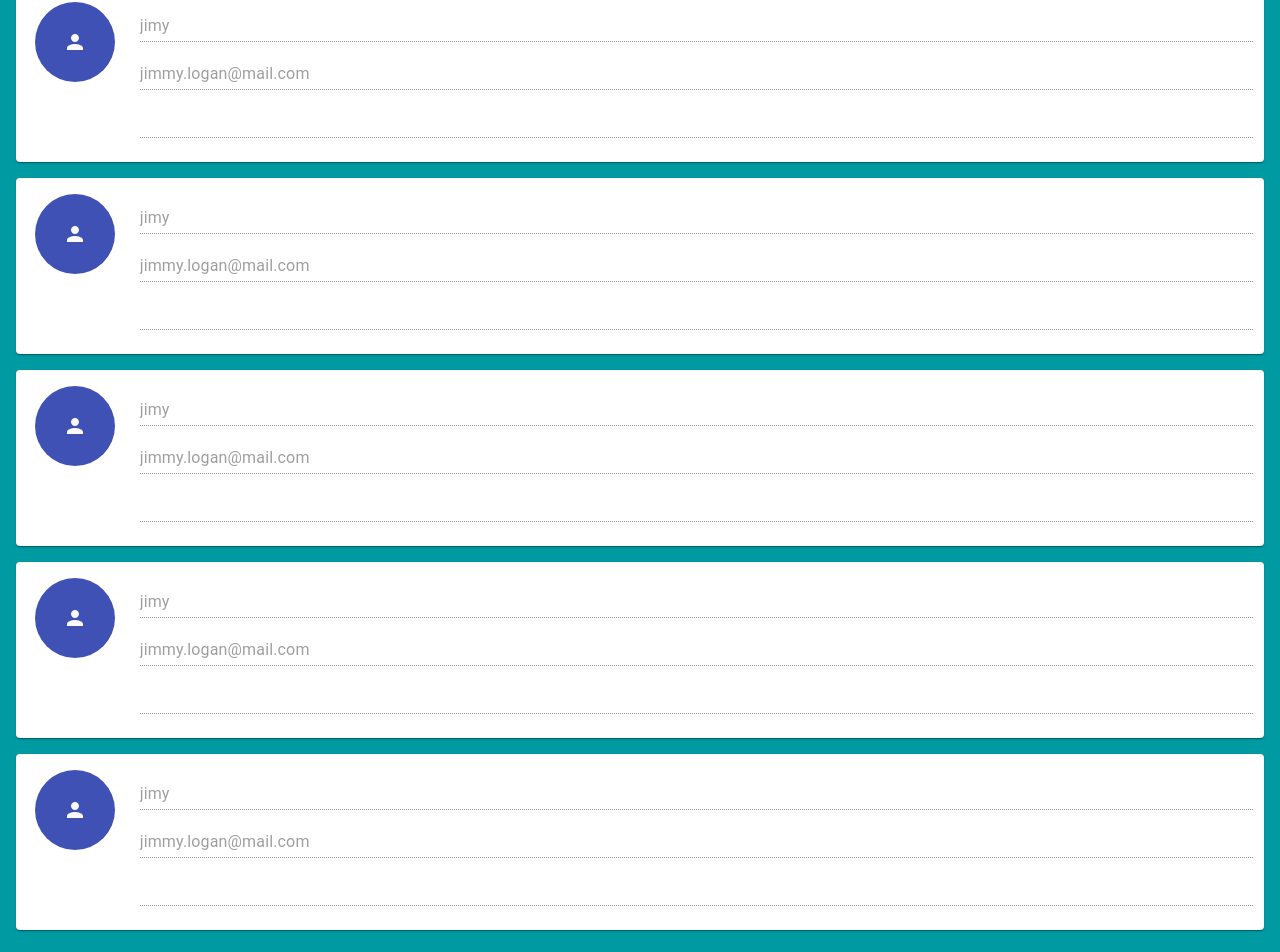
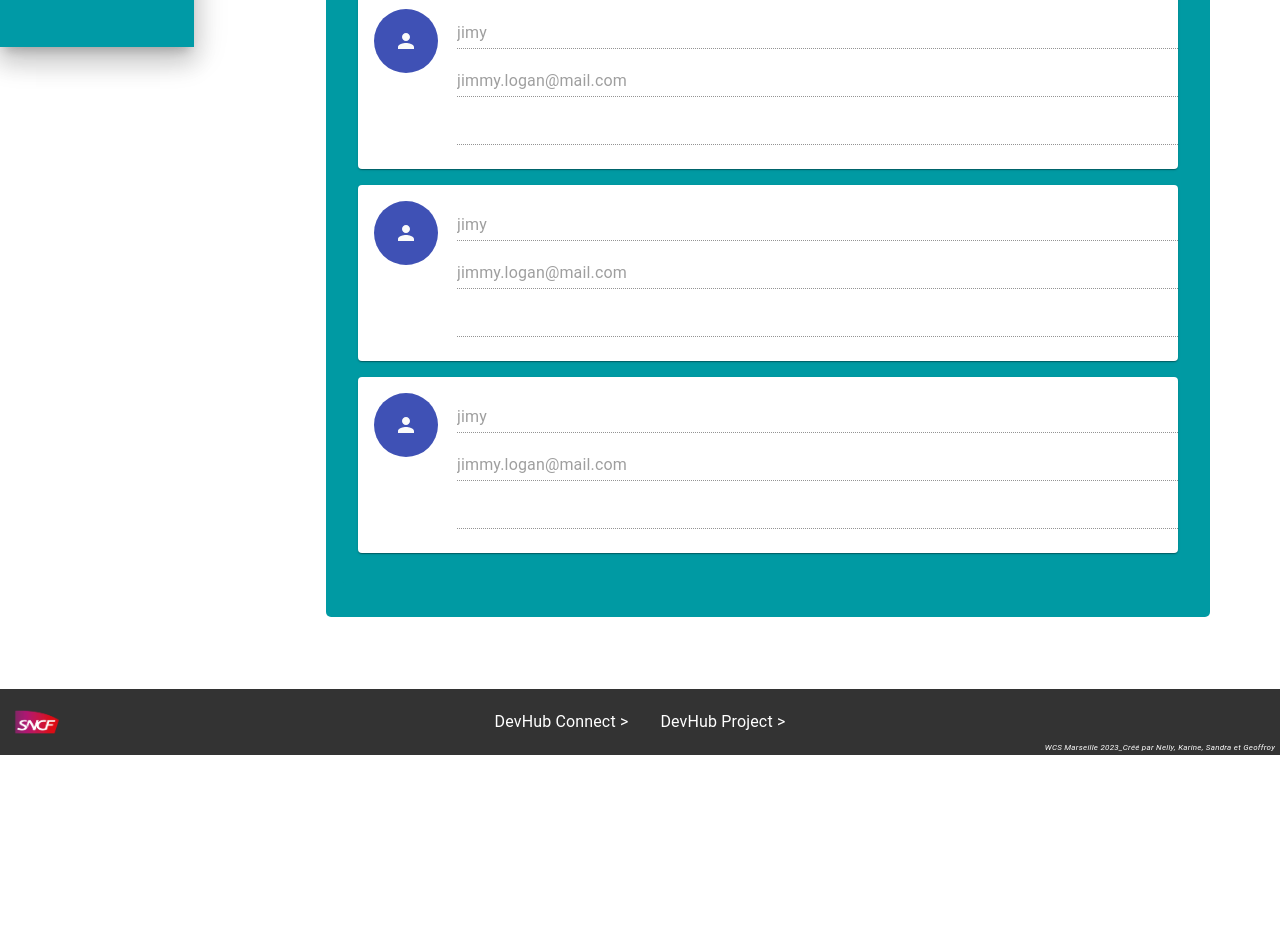
Before and after one commit to WildCodeSchool/DevHubShare, a React (Vite) app in the folder frontend/: page /profil-membre in a window 1280 px wide. Shown: the part 753-1705 px from the top of the page. After the commit the page ends 1617 px from the top, so only its background shows below. Built offline with nearby package versions, Linux system fonts and the light colour scheme.

Commit message:
create page profil member

```diff
--- a/frontend/src/components/ProfileMember/InformationsMember.jsx
+++ b/frontend/src/components/ProfileMember/InformationsMember.jsx
@@ -13,9 +13,9 @@ const useStyles = makeStyles((theme) => ({
   },
   field: {
     background: "#FFF",
-    paddingLeft: 5,
     marginTop: theme.spacing(1),
     marginBottom: theme.spacing(1),
+    marginLeft: theme.spacing(2),
   },
 }));
 
--- a/frontend/src/components/ProfileMember/ProfileMember.jsx
+++ b/frontend/src/components/ProfileMember/ProfileMember.jsx
@@ -31,7 +31,6 @@ const userProfile = {
 function ProfileMember() {
   const classes = useStyles();
   return (
-    <>
     <div className={classes.card}>
       <Grid>
         <h2 className={classes.titre}>Membres</h2>
@@ -41,7 +40,6 @@ function ProfileMember() {
           <SelectLangProfil />
         </Grid>
       </Grid>
-      </div>
       <div className={classes.card}>
         <Grid>
           <InformationsMembers
@@ -64,21 +62,9 @@ function ProfileMember() {
             pseudo={userProfile.pseudo}
             email={userProfile.email}
           />
-          <InformationsMembers
-            pseudo={userProfile.pseudo}
-            email={userProfile.email}
-          />
-          <InformationsMembers
-            pseudo={userProfile.pseudo}
-            email={userProfile.email}
-          />
-          <InformationsMembers
-            pseudo={userProfile.pseudo}
-            email={userProfile.email}
-          />
         </Grid>
       </div>
-    </>
+    </div>
   );
 }
 
--- a/frontend/src/components/ProfileMember/UserAvatar.jsx
+++ b/frontend/src/components/ProfileMember/UserAvatar.jsx
@@ -7,8 +7,8 @@ import PersonIcon from "@material-ui/icons/Person";
 
 const useStyles = makeStyles((theme) => ({
   avatar: {
-    width: theme.spacing(10),
-    height: theme.spacing(10),
+    width: theme.spacing(8),
+    height: theme.spacing(8),
     margin: "auto",
     fontSize: theme.spacing(8),
     backgroundColor: theme.palette.primary.main,
--- a/frontend/src/pages/ProfileMemberPage.jsx
+++ b/frontend/src/pages/ProfileMemberPage.jsx
@@ -1,10 +1,24 @@
 import React from "react";
+import Header from "../components/Headermain/Header";
+import SwipeableSidebar from "../components/Sidebar/SwipeableSidebar";
 import ProfileMember from "../components/ProfileMember/ProfileMember";
+import Footer from "../components/Footer";
 
 export default function ProfileMemberPage() {
   return (
-    <div>
-      <ProfileMember />
+    <div className="parent">
+      <div className="div1">
+        <Header />
+      </div>
+      <div className="div2">
+        <SwipeableSidebar />
+      </div>
+      <div className="div3">
+        <ProfileMember />
+      </div>
+      <div className="div4">
+        <Footer />
+      </div>
     </div>
   );
 }
```
Lines whose indentation alone changed are shown as unchanged.
